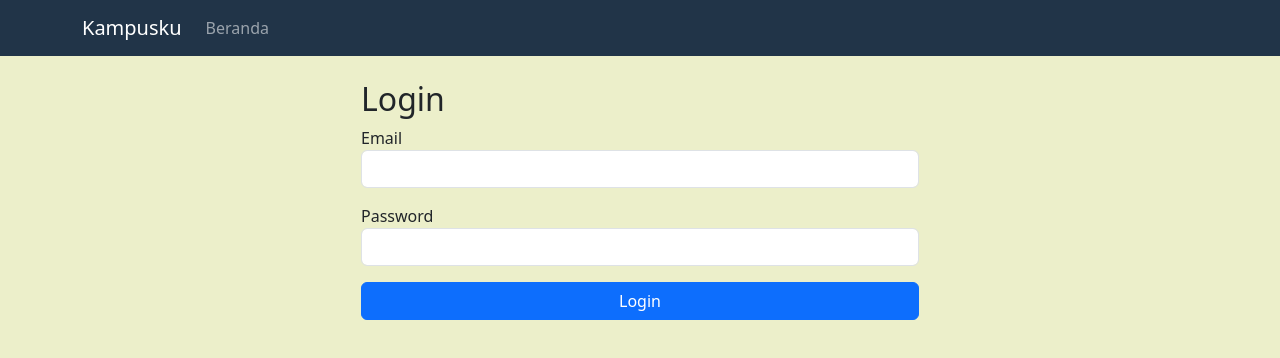
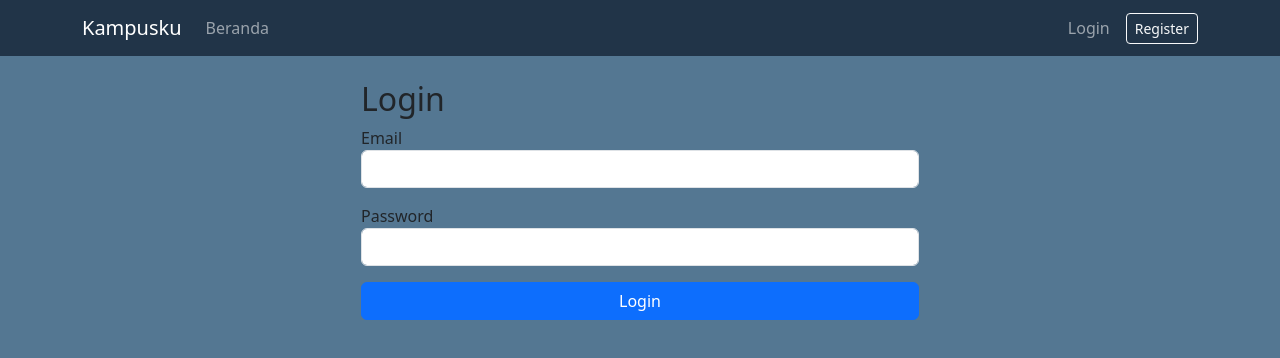
Before and after one commit to dwiarthurrevangga/kampusku, a React (Create React App) app: page /login in a window 1280 px wide. Shown: the top 358 px of the page. Built offline with nearby package versions, Linux system fonts and the light colour scheme.

Commit message:
Enhance styling for post cards and navigation; update CSS variables for better theme consistency

```diff
--- a/src/components/MockPostForm.js
+++ b/src/components/MockPostForm.js
@@ -18,7 +18,7 @@ export default function MockPostForm({ onSuccess }) {
   };
 
   return (
-    <Card>
+    <Card className="post-card">
       <Card.Body>
         <Form onSubmit={submitHandler}>
           <Form.Group controlId="mockPostContent">
--- a/src/components/MockPostItem.js
+++ b/src/components/MockPostItem.js
@@ -61,10 +61,10 @@ export default function MockPostItem({ post }) {
   };
 
   return (
-    <Card className="mb-3">
+    <Card className="post-card mb-3">
       <Card.Body>
         {/* Konten Post */}
-        <Card.Text>{post.content}</Card.Text>
+        <Card.Text className="text-dark">{post.content}</Card.Text>
 
         {/* Footer: timestamp + toggle komentar */}
         <div className="d-flex justify-content-between align-items-center">
--- a/src/components/NavigationBar.js
+++ b/src/components/NavigationBar.js
@@ -1,4 +1,4 @@
-// src/components/NavigationBar.js
+// src/components/NavigationBar.jsx
 import React from 'react';
 import { Navbar, Nav, Container, Button } from 'react-bootstrap';
 import { Link, useNavigate } from 'react-router-dom';
@@ -16,25 +16,37 @@ export default function NavigationBar() {
   return (
     <Navbar className="navbar-custom" variant="dark" expand="md">
       <Container>
-        {/* Brand */}
         <Navbar.Brand as={Link} to="/">
           Kampusku
         </Navbar.Brand>
-
-        {/* Hamburger toggle di mobile */}
         <Navbar.Toggle aria-controls="main-navbar" />
-
         <Navbar.Collapse id="main-navbar">
-          {/* Nav kiri (jika ingin tambahkan link lain) */}
           <Nav className="me-auto">
             <Nav.Link as={Link} to="/">
               Beranda
             </Nav.Link>
-            {/* <Nav.Link as={Link} to="/profile">Profil</Nav.Link> */}
           </Nav>
 
-          {/* Greeting + Logout */}
           <Nav className="align-items-center">
+            {/* Jika belum login, tampilkan Login + Register */}
+            {!user && (
+              <>
+                <Nav.Link as={Link} to="/login">
+                  Login
+                </Nav.Link>
+                <Button
+                  as={Link}
+                  to="/register"
+                  variant="outline-light"
+                  size="sm"
+                  className="ms-2"
+                >
+                  Register
+                </Button>
+              </>
+            )}
+
+            {/* Jika sudah login, tampilkan greeting + Logout */}
             {user && (
               <>
                 <Navbar.Text className="me-3">
--- a/src/index.css
+++ b/src/index.css
@@ -1,7 +1,7 @@
 :root {
   --navbar-bg: #213448;
-  --app-bg:     #ECEFCA;
-  --post-bg:    #547792;
+  --app-bg:     #547792;
+  --post-bg:    #ECEFCA;
   --comment-bg: #94B4C1;
 }
 
--- a/src/pages/Home.js
+++ b/src/pages/Home.js
@@ -2,7 +2,6 @@ import React from 'react';
 import { Navigate } from 'react-router-dom';
 import { useAuth } from '../context/AuthContext';
 import { Container } from 'react-bootstrap';
-// 1) Pastikan nama import ini persis sama dengan nama file/ekspor:
 import MockFeedPages from '../components/MockFeedPages';
 
 function Home() {
@@ -16,8 +15,6 @@ function Home() {
     <Container className="my-4">
       <h2>Beranda Kampusku</h2>
       <p>Selamat datang, {user.username}! Ini halaman utama forum.</p>
-
-      {/* 2) Render mock feed di sini */}
       <MockFeedPages />
     </Container>
   );
```
